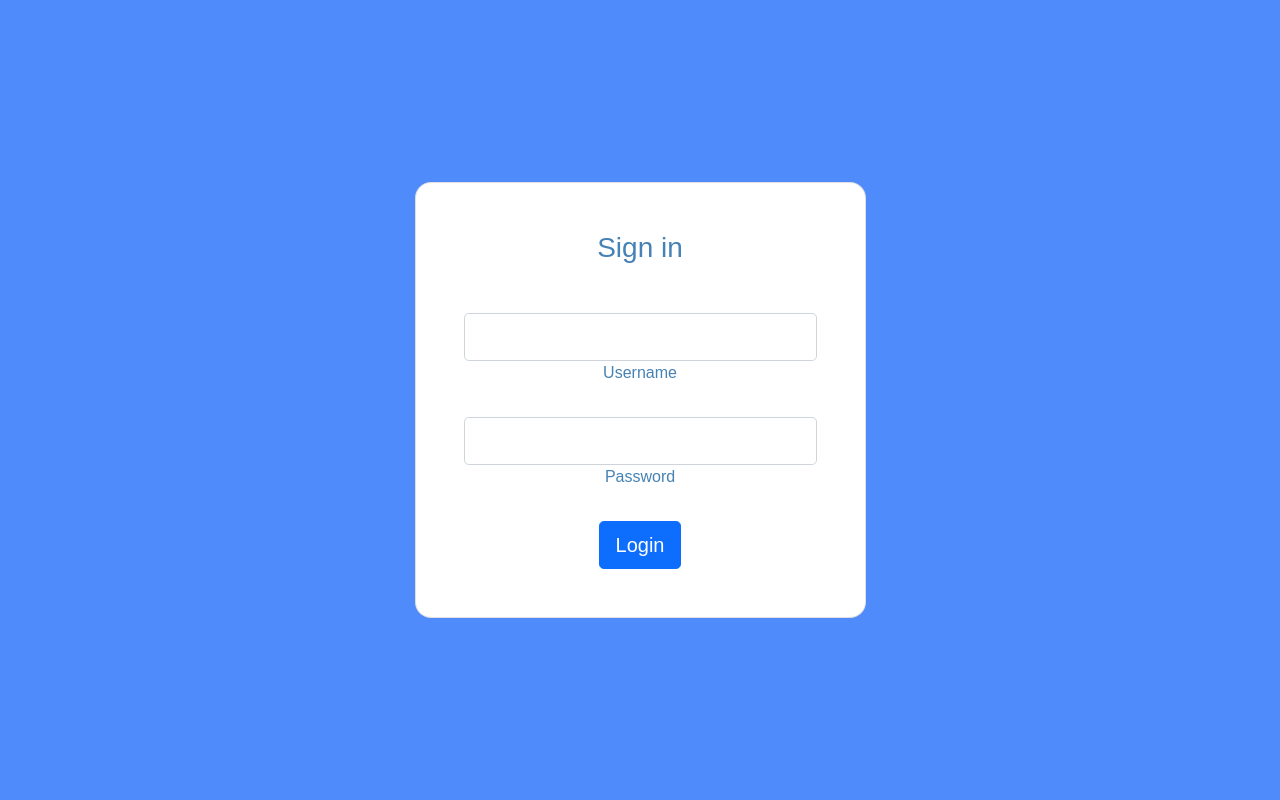
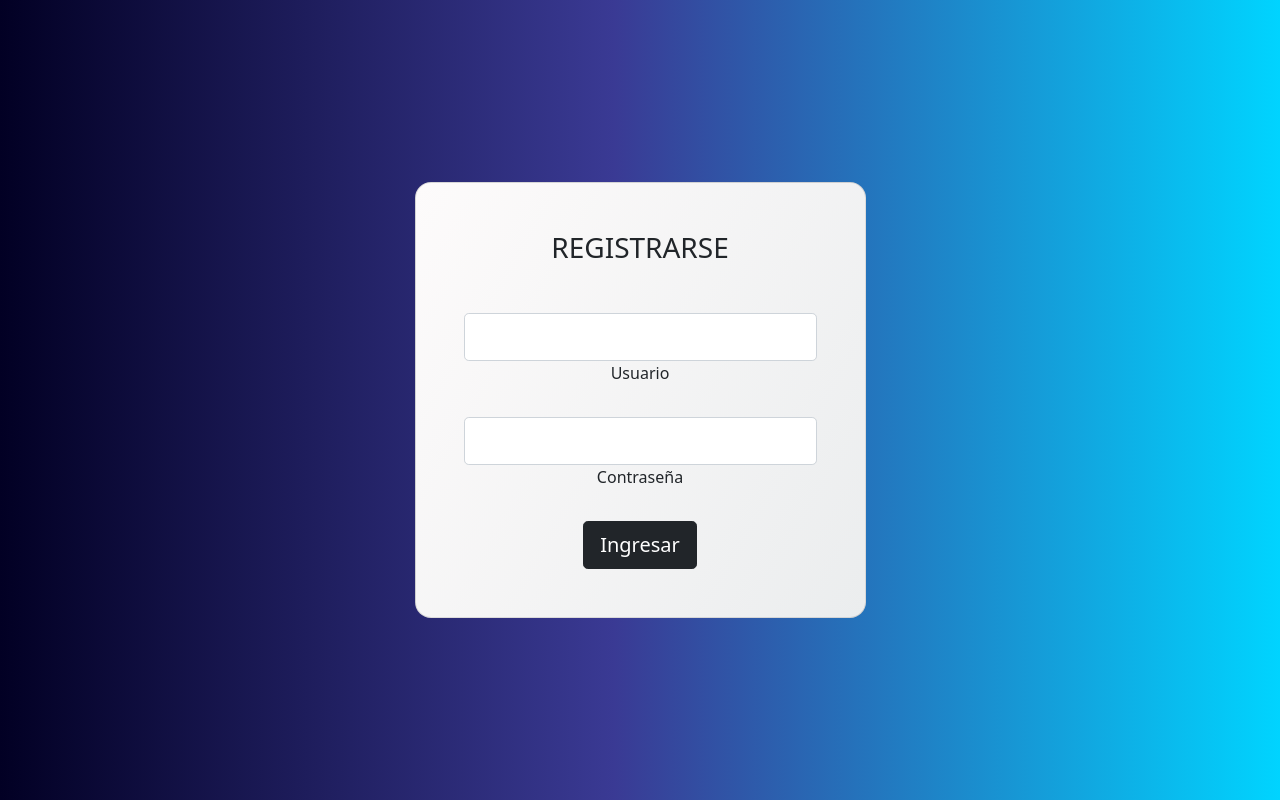
Before and after one commit to Jean4212/Prueba, a FastAPI app: page / in a window 1280 px wide. Run offline with FastAPI, Linux system fonts and the light colour scheme; data comes from the database, SQL or seed files in the repository.

Commit message:
mejorando

```diff
--- a/router/router.py
+++ b/router/router.py
@@ -3,6 +3,7 @@ from fastapi.responses import HTMLResponse
 from fastapi.templating import Jinja2Templates
 
 from model.db import select
+from schema.worker import User
 
 
 router = APIRouter()
@@ -23,8 +24,13 @@ async def index(request: Request):
 
 
 
-#@router.post("/worker")
+#@router.post("/user")
 #def create_worker(worker: Worker):
 #    query = f"""INSERT INTO WORKERS (DNI, NAME) VALUES ("{worker.dni}", "{worker.nombre}")"""
 #    result = insert(query)
 #    return result
+
+@router.post("/user", response_class=HTMLResponse)
+def create_worker(user: User):
+    print(user)
+    return {"hola": "jeancarlos"}
--- a/schema/worker.py
+++ b/schema/worker.py
@@ -1,5 +1,5 @@
 from pydantic import BaseModel
 
-class Worker(BaseModel):
-    dni: str
-    nombre: str
+class User(BaseModel):
+    user: str
+    password: str
--- a/static/styles.css
+++ b/static/styles.css
@@ -1,17 +1,11 @@
-.container{
-    font-family: Arial, Helvetica, sans-serif;
-    color:steelblue;
+#typeEmailX-2, #typePasswordX-2{
     text-align: center;
-    width: 100%;
 }
 
-.gradient-custom {
-    /* fallback for old browsers */
-    background: #6a11cb;
+#bg-index{
+    background: linear-gradient(90deg, rgba(2,0,36,1) 0%, rgba(58,58,148,1) 48%, rgba(0,212,255,1) 100%);
+}
 
-    /* Chrome 10-25, Safari 5.1-6 */
-    background: -webkit-linear-gradient(to right, rgba(106, 17, 203, 1), rgba(37, 117, 252, 1));
-
-    /* W3C, IE 10+/ Edge, Firefox 16+, Chrome 26+, Opera 12+, Safari 7+ */
-    background: linear-gradient(to right, rgba(106, 17, 203, 1), rgba(37, 117, 252, 1))
-    }
+#bg-form{
+    background-image: linear-gradient(120deg, #fdfbfb 0%, #ebedee 100%);
+}
--- a/templates/index.html
+++ b/templates/index.html
@@ -5,33 +5,35 @@
     <meta http-equiv="X-UA-Compatible" content="IE=edge">
     <meta name="viewport" content="width=device-width, initial-scale=1.0">
     <title>Retornar HTML desde FastAPI</title>
-    <link href="{{ url_for('static', path='/styles.css') }}" rel="stylesheet">
+    <link rel="ico" type="image/x-icon" href="../static/img/favicon.ico"/>
+    <link href="../static/styles.css" rel="stylesheet">
+
     <link href="https://cdn.jsdelivr.net/npm/bootstrap@5.0.2/dist/css/bootstrap.min.css" rel="stylesheet" integrity="sha384-EVSTQN3/azprG1Anm3QDgpJLIm9Nao0Yz1ztcQTwFspd3yD65VohhpuuCOmLASjC" crossorigin="anonymous">
 </head>
 <body>
 
-  <section class="vh-100" style="background-color: #508bfc;">
+  <section id="bg-index" class="vh-100">
     <div class="container py-5 h-100">
       <div class="row d-flex justify-content-center align-items-center h-100">
         <div class="col-12 col-md-8 col-lg-6 col-xl-5">
-          <div class="card shadow-2-strong" style="border-radius: 1rem;">
+          <div id="bg-form" class="card shadow-2-strong" style="border-radius: 1rem;">
             <div class="card-body p-5 text-center">
 
-              <h3 class="mb-5">Sign in</h3>
+              <h3 class="mb-5">REGISTRARSE</h3>
 
 
 
               <div class="form-outline mb-4">
                 <input type="email" id="typeEmailX-2" class="form-control form-control-lg" />
-                <label class="form-label" for="typeEmailX-2">Username</label>
+                <label class="form-label" for="typeEmailX-2">Usuario</label>
               </div>
 
               <div class="form-outline mb-4">
                 <input type="password" id="typePasswordX-2" class="form-control form-control-lg" />
-                <label class="form-label" for="typePasswordX-2">Password</label>
+                <label class="form-label" for="typePasswordX-2">Contraseña</label>
               </div>
 
-              <button class="btn btn-primary btn-lg btn-block" type="submit" name="validar" onclick="myfunctionName()">Login</button>
+              <button class="btn btn-dark btn-lg btn-block" type="submit" name="validar" onclick="myfunctionName()">Ingresar</button>
 
 
             </div>
@@ -43,8 +45,18 @@
 
   <script type="text/javascript">
     function myfunctionName(){
-      alert(document.getElementById("typeEmailX-2").value)
-      }
+
+      const user = document.getElementById("typeEmailX-2").value;
+      const password = document.getElementById("typePasswordX-2").value;
+
+      const dict_values = {user, password} //Pass the javascript variables to a dictionary.
+      const s = JSON.stringify(dict_values); // Stringify converts a JavaScript object or value to a JSON string
+      const url = "/user"
+
+      window.post = function(url, data) {
+      return fetch(url, {method: "POST", headers: {'Content-Type': 'application/json'}, body: JSON.stringify(s)});
+}
+
   </script>
 
 <script src="https://cdn.jsdelivr.net/npm/bootstrap@5.0.2/dist/js/bootstrap.bundle.min.js" integrity="sha384-MrcW6ZMFYlzcLA8Nl+NtUVF0sA7MsXsP1UyJoMp4YLEuNSfAP+JcXn/tWtIaxVXM" crossorigin="anonymous"></script>
```
Also changed, not shown: static/img/favicon.ico (added).
